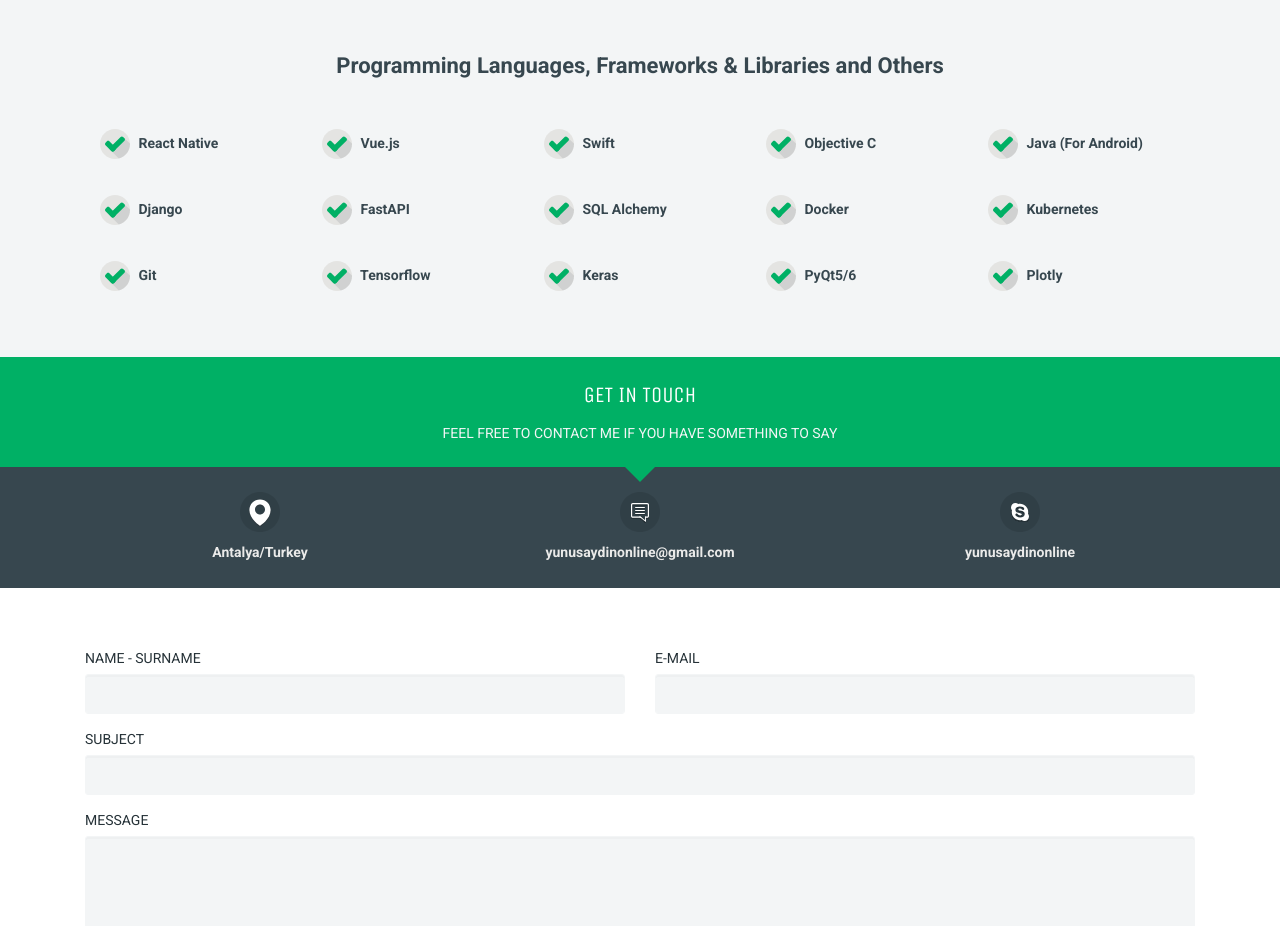
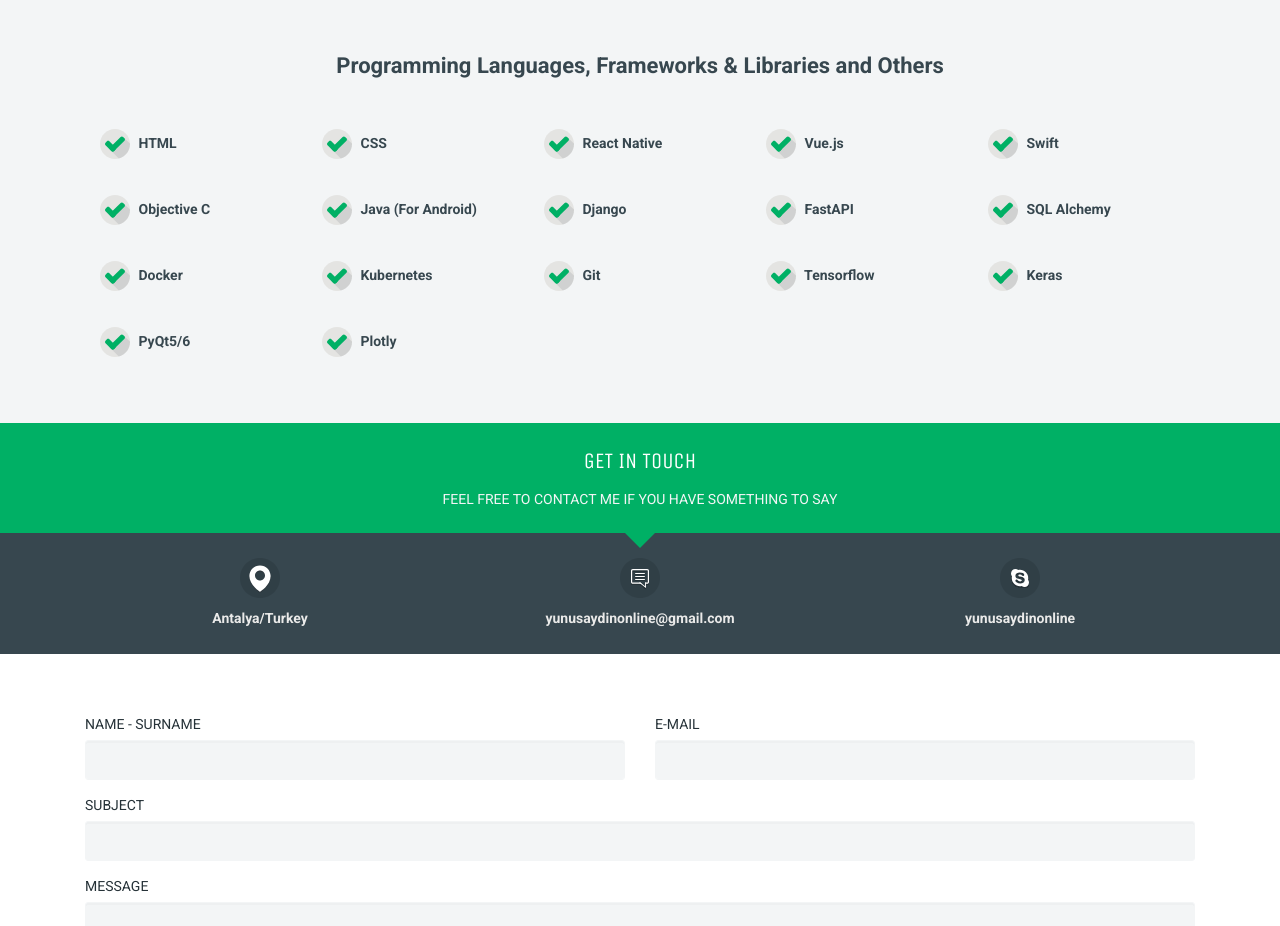
Before and after one commit to yunusaydinonline/yunusaydin-net, a Vue app: page / in a window 1280 px wide. Shown: the part 5383-6309 px from the top of the page. Built offline with nearby package versions, Linux system fonts and the light colour scheme; no server answers.

Commit message:
Updated info

```diff
--- a/src/mixins/base_data.js
+++ b/src/mixins/base_data.js
@@ -112,7 +112,7 @@
                     image: 'javascript-icon.svg'
                 }
             ],
-            otherSkills: ['React Native', 'Vue.js', 'Swift', 'Objective C', 'Java (For Android)', 'Django', 'FastAPI', 'SQL Alchemy', 'Docker', 'Kubernetes', 'Git', 'Tensorflow', 'Keras', 'PyQt5/6', 'Plotly']
+            otherSkills: ['HTML', 'CSS', 'React Native', 'Vue.js', 'Swift', 'Objective C', 'Java (For Android)', 'Django', 'FastAPI', 'SQL Alchemy', 'Docker', 'Kubernetes', 'Git', 'Tensorflow', 'Keras', 'PyQt5/6', 'Plotly']
         }
     }
 };
```
